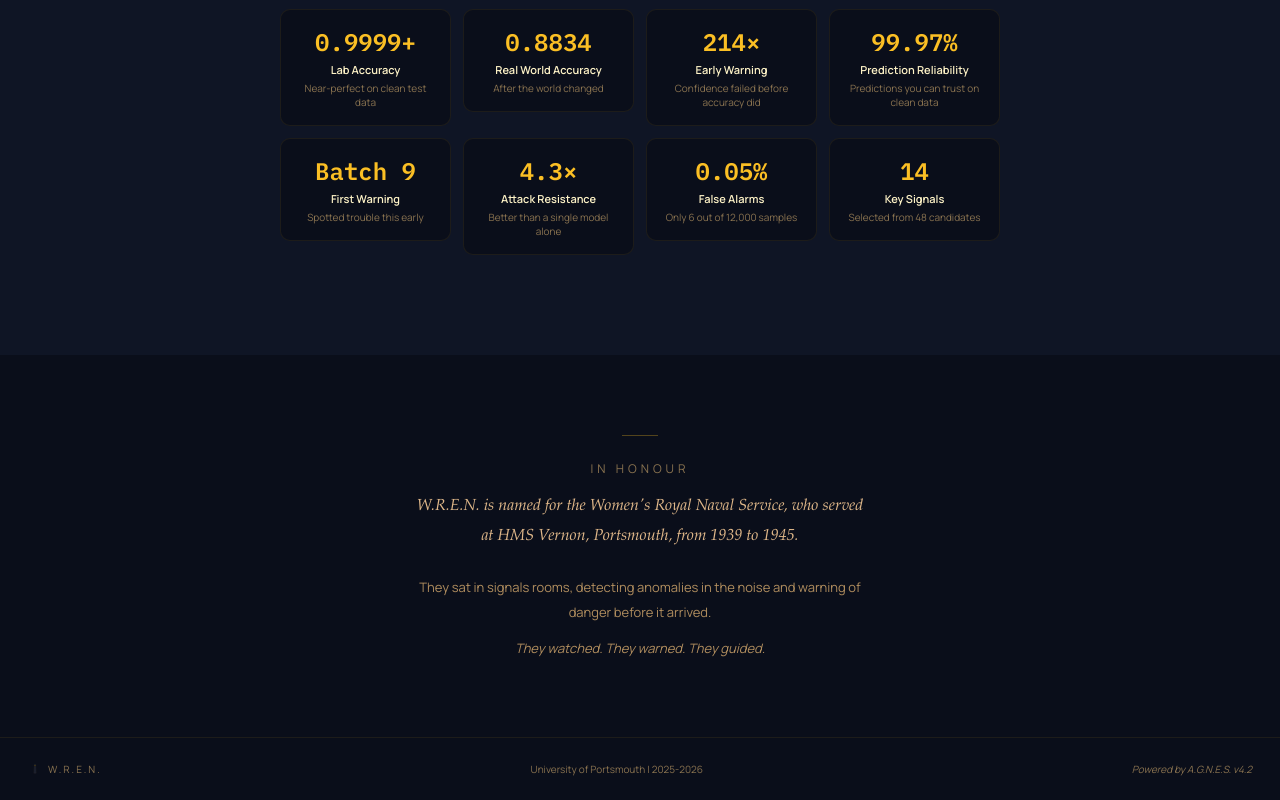
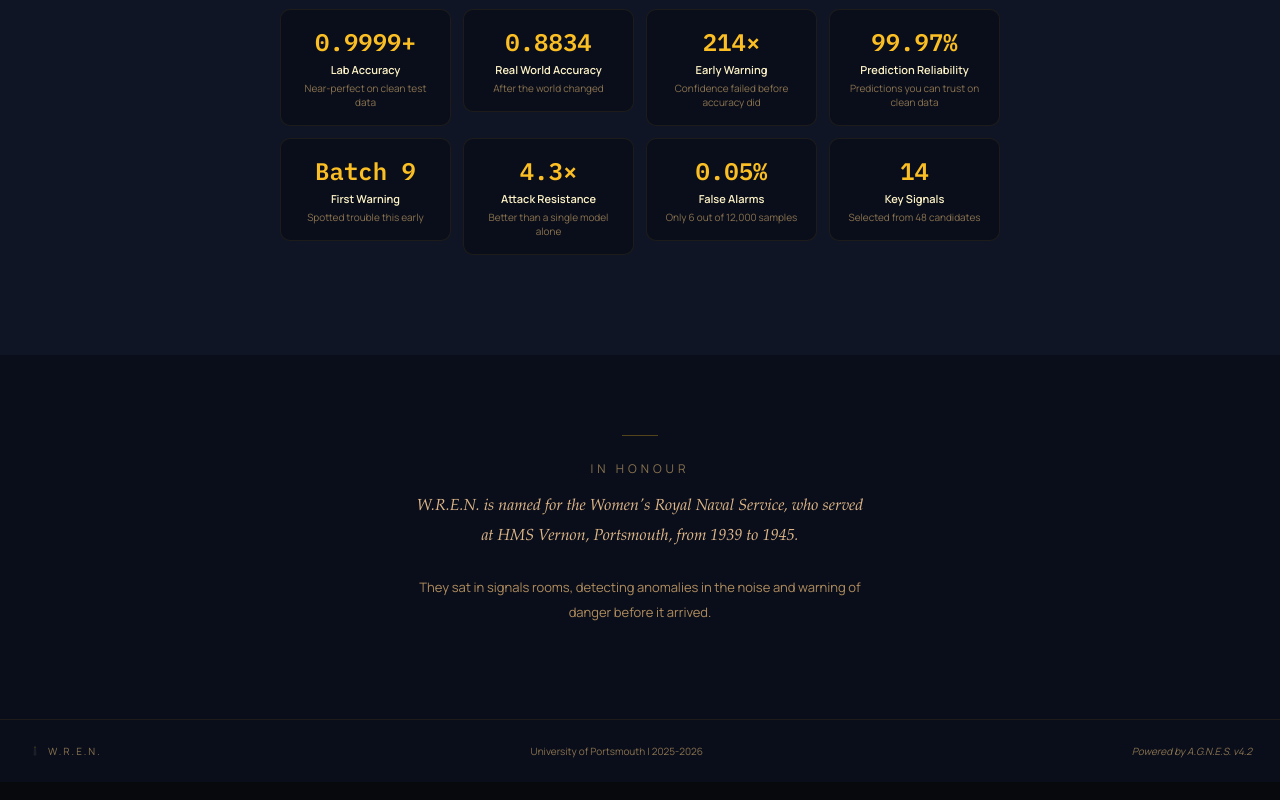
Before and after one commit to RedRemu/wren, a React (Vite) app: page / in a window 1280 px wide. Shown: the part 4154-4954 px from the top of the page. Built offline with nearby package versions, Linux system fonts and the light colour scheme.

Commit message:
Update App.jsx

```diff
--- a/src/App.jsx
+++ b/src/App.jsx
@@ -1823,7 +1823,7 @@ export default function App() {
           <Rv d={0.1}><p style={{ fontSize: 12, letterSpacing: 4, color: $.dim, marginBottom: 14 }}>IN HONOUR</p></Rv>
           <Rv d={0.2}><p style={{ fontSize: 16, fontStyle: "italic", lineHeight: 1.9, color: $.tx2, fontFamily: serif, marginBottom: 24 }}>W.R.E.N. is named for the Women's Royal Naval Service, who served at HMS Vernon, Portsmouth, from 1939 to 1945.</p></Rv>
           <Rv d={0.3}><p style={{ fontSize: 13, lineHeight: 1.9, color: $.tx3, marginBottom: 14 }}>They sat in signals rooms, detecting anomalies in the noise and warning of danger before it arrived.</p></Rv>
-          <Rv d={0.4}><p style={{ fontSize: 13, color: $.tx3, fontStyle: "italic" }}>They watched. They warned. They guided.</p></Rv>
+
         </div>
       </section>
 
```
